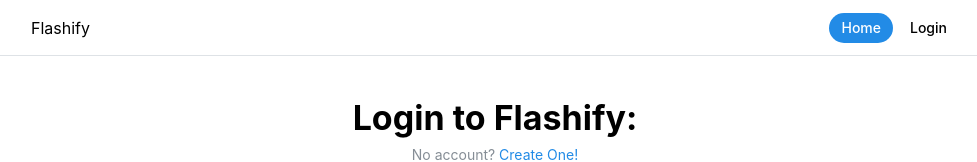
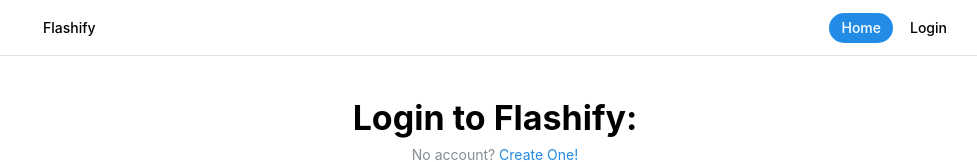
Before and after one commit to ZhengBenjamin/Flashify, a React (Vite) app in the folder client/: page /auth in a window 1280 px wide. Shown: the top 162 px of the page, without its empty margins (145-1122 px from the left). Built offline with nearby package versions, Linux system fonts and the light colour scheme; the HTML template or start-up script is replaced by a standard one.

Commit message:
Made clicking the Name of the project redirect back to home

```diff
--- a/client/src/assets/components/jsx/Header.jsx
+++ b/client/src/assets/components/jsx/Header.jsx
@@ -1,5 +1,5 @@
 import {useState} from 'react';
-import { Link } from 'react-router-dom';
+import {Link} from 'react-router-dom';
 import {Burger, Container, Group} from '@mantine/core';
 import {useDisclosure} from '@mantine/hooks';
 import classes from '../css/Header.module.css';
@@ -7,7 +7,6 @@
 const links = [
     {label: 'Home', link: '/'},
     {label: 'Login', link: '/auth'},
-
 ];
 
 export default function Header() {
@@ -22,15 +21,13 @@
             className={classes.link}
             data-active={active === link.link || undefined}
             onClick={() => setActive(link.link)}
-        >
-            {link.label}
-        </Link>
+        >{link.label}</Link>
     ));
 
     return (
         <header className={classes.header}>
             <Container size="md" className={classes.inner}>
-                <p>Flashify</p>
+                <Link to={"/"} className={classes.link}>Flashify</Link>
                 <Group gap={5} visibleFrom="xs">
                     {items}
                 </Group>
```
